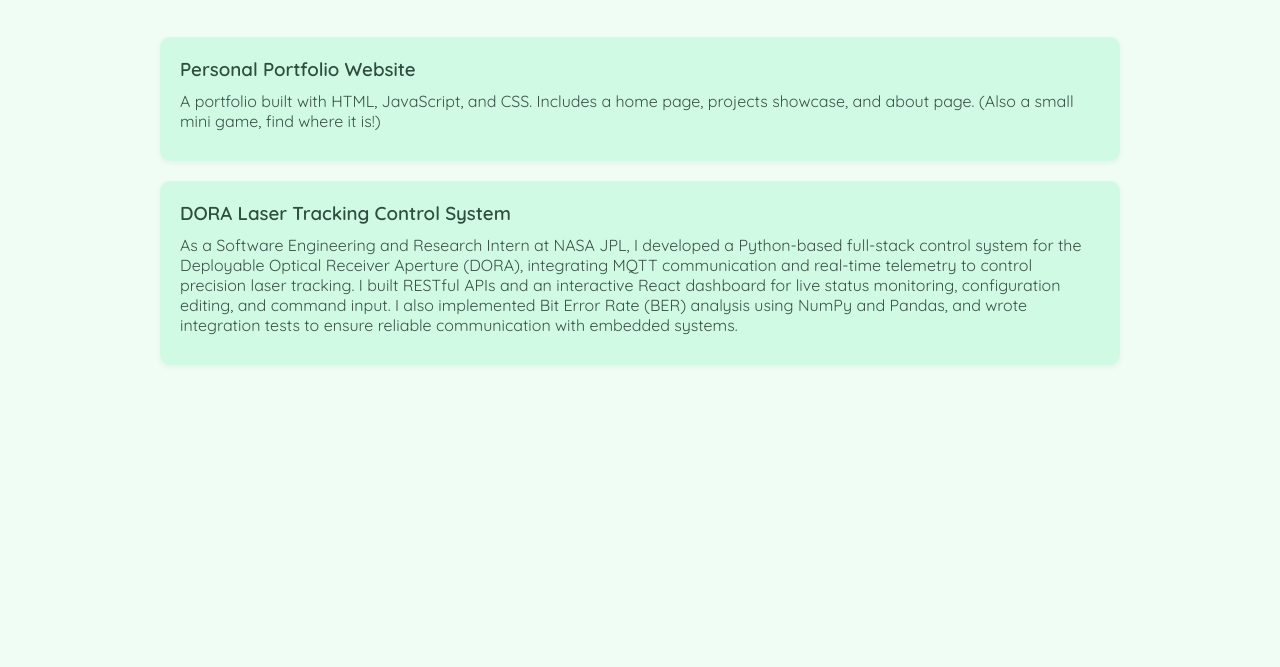
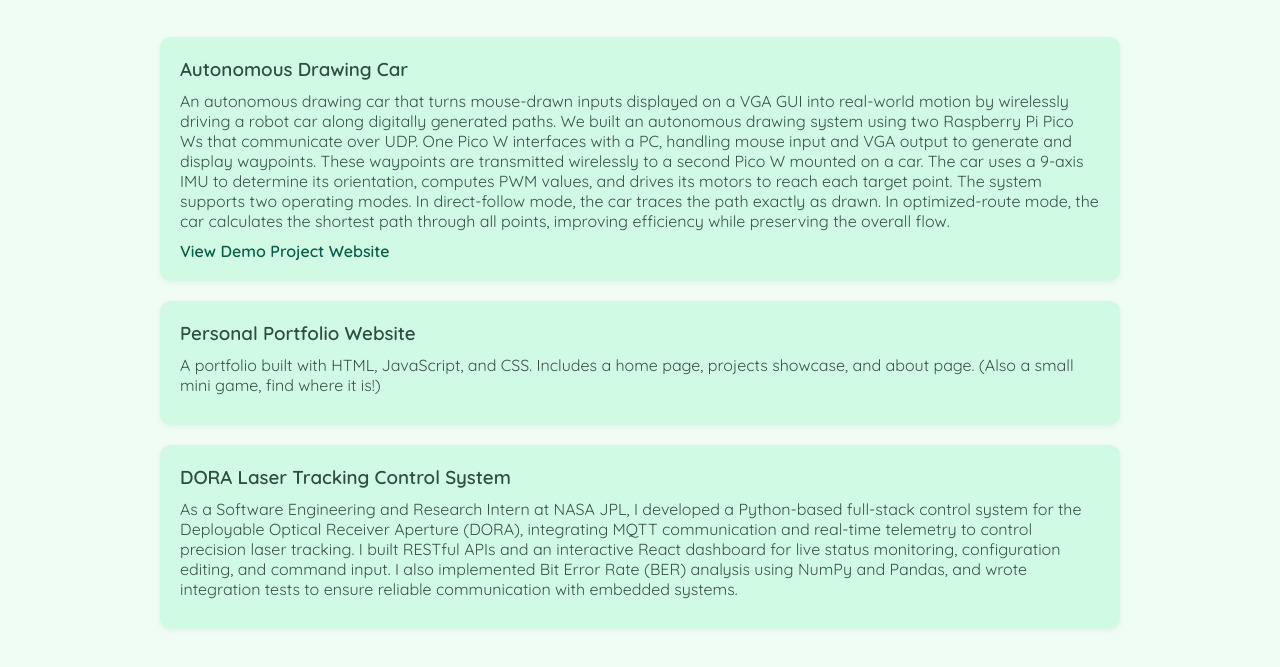
Before and after one commit to rubyw28/rubyw28.github.io, a plain HTML site: page pages/projects.html in a window 1280 px wide. Shown: the part 163-830 px from the top of the page. Before the commit the page ends 800 px from the top, so only its background shows below. Drawn offline with Linux system fonts and the light colour scheme.

Commit message:
added project

```diff
--- a/pages/projects.html
+++ b/pages/projects.html
@@ -22,7 +22,15 @@
 
         <section class="projects-section">
         <h2>My Projects</h2>
-
+        <div class="project-card">
+            <h3>Autonomous Drawing Car</h3>
+            <p>
+                An autonomous drawing car that turns mouse-drawn inputs displayed on a VGA GUI into real-world motion by wirelessly driving a robot car along digitally generated paths.
+                We built an autonomous drawing system using two Raspberry Pi Pico Ws that communicate over UDP. One Pico W interfaces with a PC, handling mouse input and VGA output to generate and display waypoints. These waypoints are transmitted wirelessly to a second Pico W mounted on a car. The car uses a 9-axis IMU to determine its orientation, computes PWM values, and drives its motors to reach each target point. The system supports two operating modes. In direct-follow mode, the car traces the path exactly as drawn. In optimized-route mode, the car calculates the shortest path through all points, improving efficiency while preserving the overall flow.
+            </p>
+            <a href="#" target="https://www.youtube.com/watch?v=8FTqkum7d4I&feature=youtu.be">View Demo</a>
+            <a href="#" target="https://ece4760.github.io/Projects/Fall2025/sjz44_glk49_rcw253/final_report.html">Project Website</a>
+        </div>
         <div class="project-card">
             <h3>Personal Portfolio Website</h3>
             <p>
@@ -31,6 +39,7 @@
             <!-- <a href="#" target="_blank">View Live</a>
             <a href="#" target="_blank">GitHub Repo</a> -->
         </div>
+
         <div class="project-card">
             <h3>DORA Laser Tracking Control System</h3>
             <p>
```
